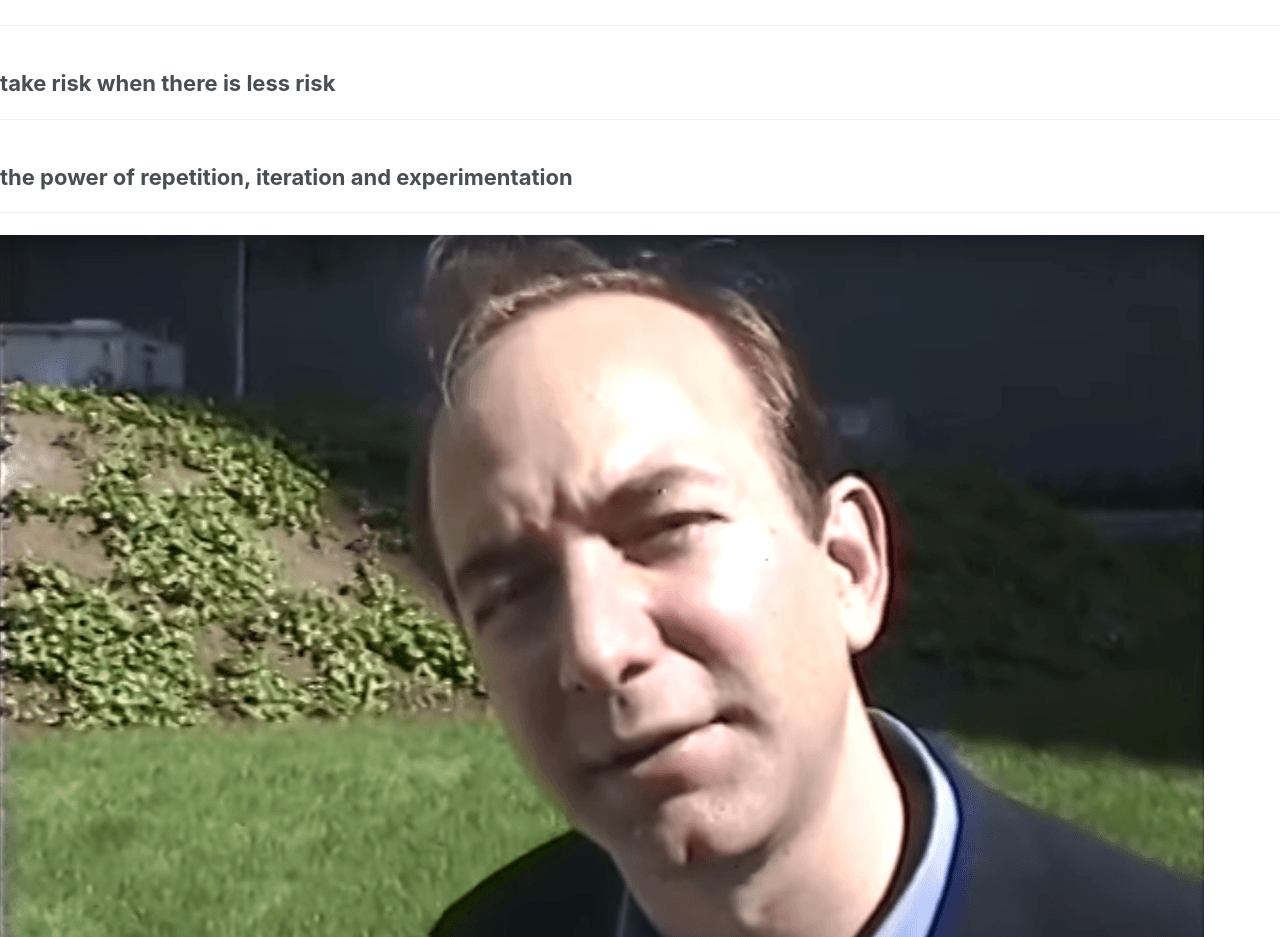
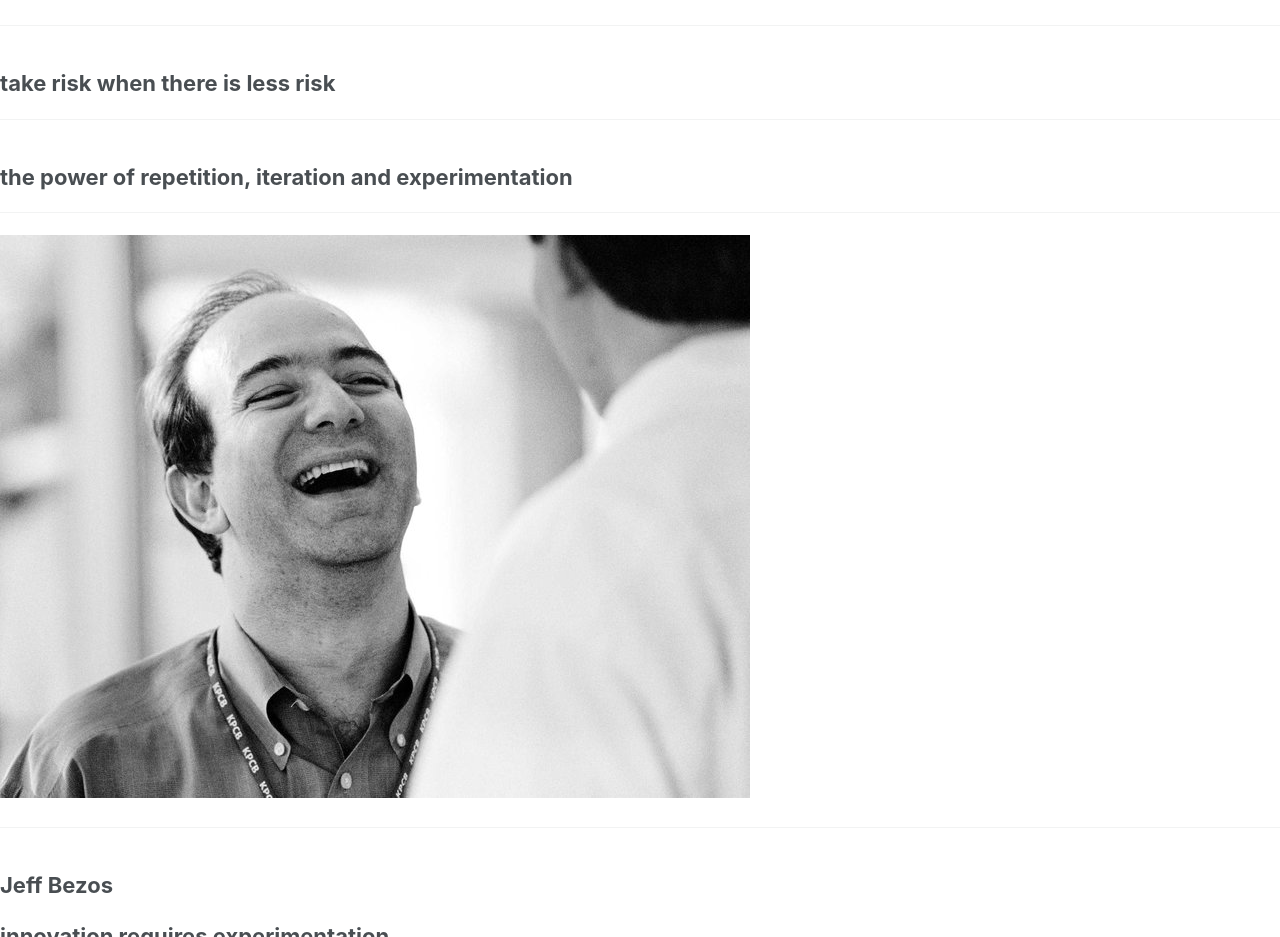
Before and after one commit to ADGEfficiency/adgefficiency.github.io, a Jekyll site: the page built from PITCHME.md, in a window 1280 px wide. Shown: the part 354-1291 px from the top of the page. Built offline with Jekyll 4.4.1, drawn with Linux system fonts in a browser that asks for light colours; nearby versions of some CDN libraries; our own code applies the rules of GitHub Pages for plain Markdown files.

Commit message:
mentors talk

```diff
--- a/PITCHME.md
+++ b/PITCHME.md
@@ -18,7 +18,7 @@
 
 ---
 
-![](/assets/mentors/bezos.png)
+![](/assets/mentors/bezos.jpg)
 
 ---
 
```
Also changed, not shown: assets/mentors/bezos.jpg (added), assets/mentors/jobs.jpg (added).
